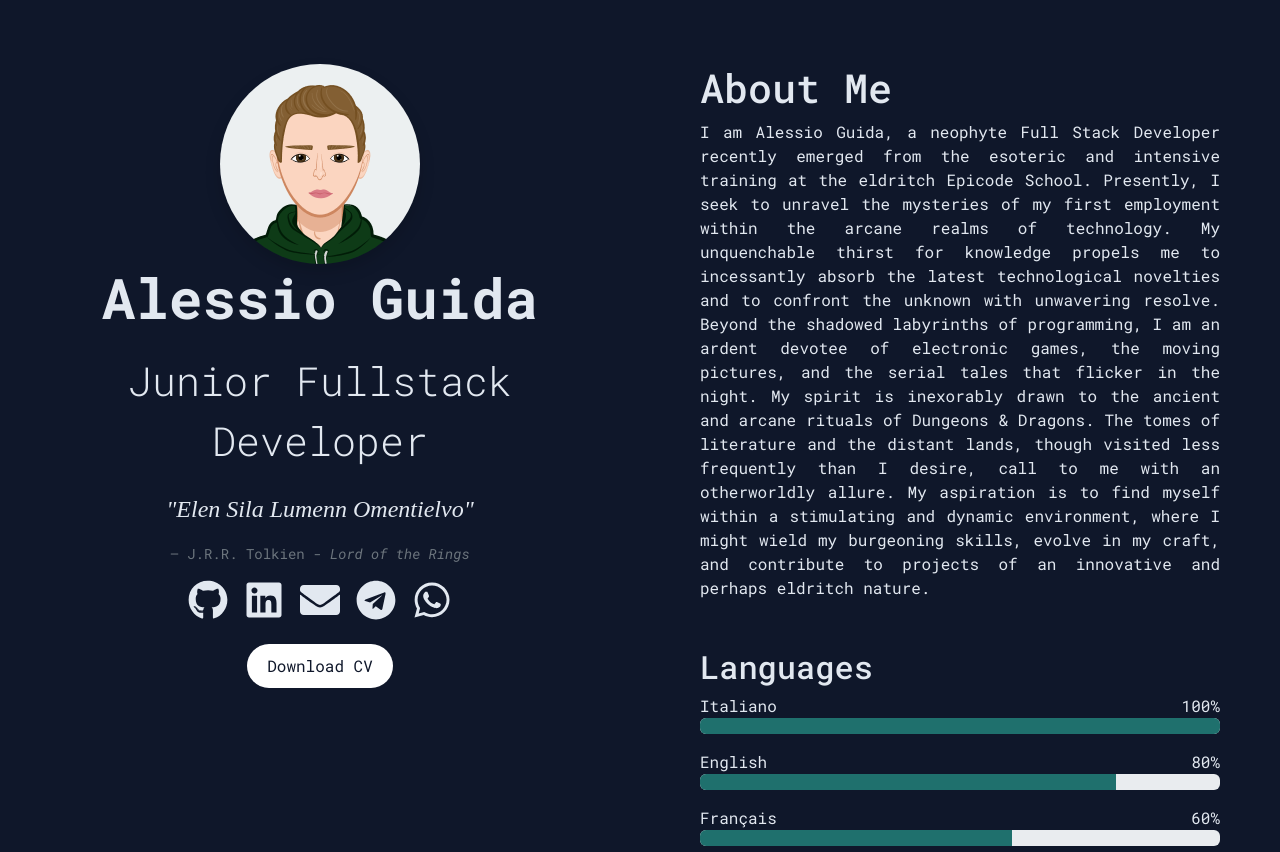
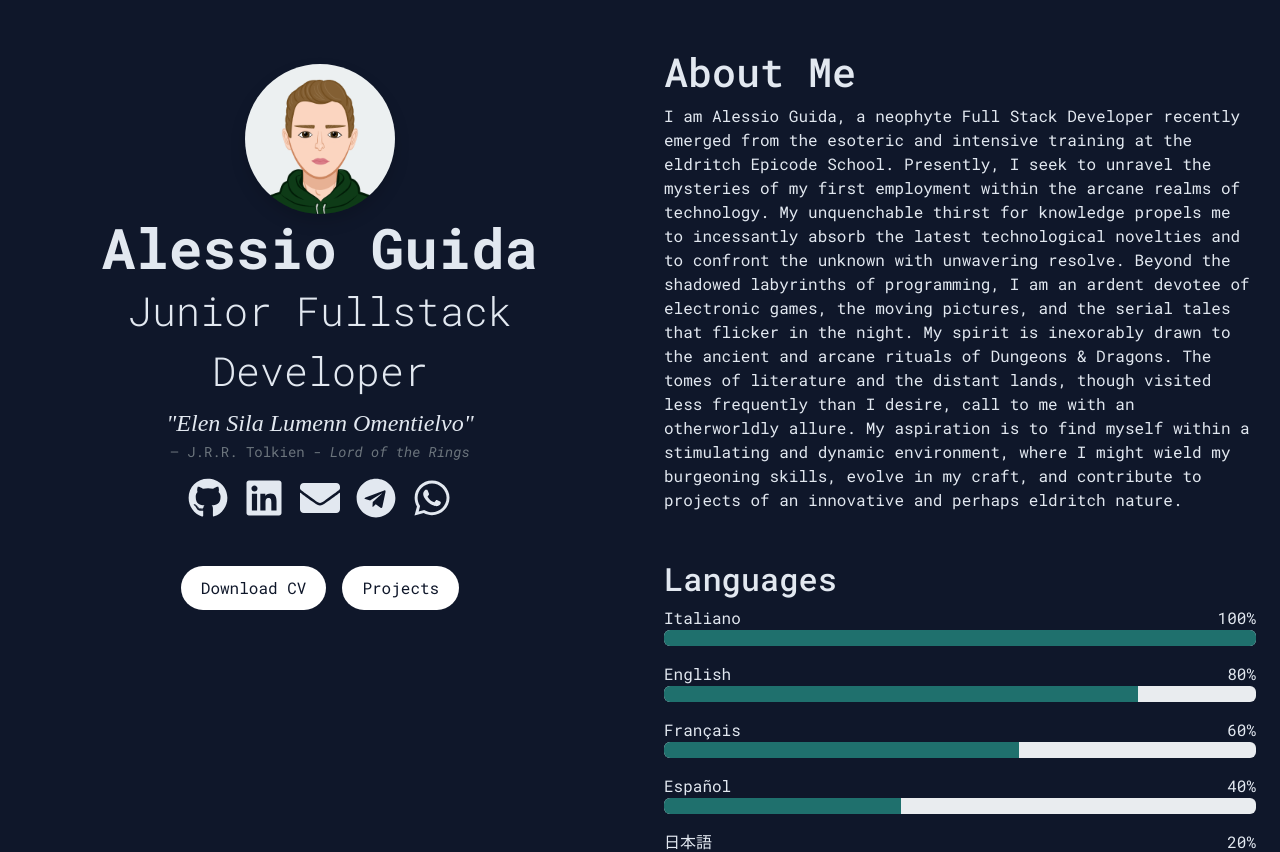
Before and after one commit to Aleguid97/mypage, a React (Create React App) app: page / in a window 1280 px wide. Shown: the top 852 px of the page. Built offline with nearby package versions, Linux system fonts and the light colour scheme; a web font is replaced by a local one.

Commit message:
avissimu finutu di committari

```diff
--- a/src/App.css
+++ b/src/App.css
@@ -12,6 +12,7 @@ a:hover {
 }
 
 body {
+  box-sizing: border-box;
   background: #0f172a;
   font-family: "Roboto Mono", monospace;
   color: #e2e8f0;
@@ -23,7 +24,7 @@ body {
 
 .wrapper {
   position: sticky;
-  top: 5%;
+  top: 4rem;
 }
 
 .technologies {
@@ -33,12 +34,11 @@ body {
 h1 {
   font-weight: 700;
   font-size: 3.5rem;
-  margin-bottom: 20px;
 }
 
 .lead {
   font-size: 40px;
-  margin-bottom: 20px;
+  /* margin-bottom: 20px; */
   /* margin-top: -30px; */
 }
 
@@ -201,11 +201,26 @@ ul {
   }
 }
 
+.description {
+  text-align: left;
+}
+
 .buttons-container {
   display: flex;
   flex-direction: column;
   align-items: center;
   justify-content: center;
+  width: 100%;
+}
+
+.btn-download {
+  background-color: #ffffff;
+  color: #0f172a;
+  padding: 10px 20px;
+  text-decoration: none;
+  display: inline-block;
+  border: none;
+  height: 50%;
 }
 
 .btn-download:hover {
@@ -213,10 +228,10 @@ ul {
   color: #faffff;
 }
 
-/* .btn-download:focus {
+.btn-download:focus {
   background-color: #1f706d;
   color: #faffff;
-} */
+}
 
 .btn-aboutme {
   background-color: #ffffff;
@@ -232,6 +247,11 @@ ul {
   color: #faffff;
 }
 
+.btn-aboutme:focus {
+  background-color: #1f706d;
+  color: #faffff;
+}
+
 ::-webkit-scrollbar {
   width: 10px;
   border-radius: 10px;
--- a/src/App.js
+++ b/src/App.js
@@ -23,11 +23,11 @@ function App() {
     <Router>
       <div className="App container-fluid">
         <div className="row">
-          <div className={`col-sm-12 col-md-6 px-1 py-3 mt-5${isTabletOrMobile ? "order-1" : ""}`}>
+          <div className={`col-sm-12 col-md-6 ${isTabletOrMobile ? "order-1" : ""}`}>
             <Cards />
           </div>
 
-          <div className={`col-sm-12 col-md-6 px-5 py-3${isTabletOrMobile ? "order-2" : ""}`}>
+          <div className={`col-sm-12 col-md-6 ${isTabletOrMobile ? "order-2" : ""}`}>
             {isTabletOrMobile && (
               <div className="buttons-container text-center">
                 <button className="btn-aboutme rounded-pill btn" onClick={toggleAboutMe}>
--- a/src/Components/Aboutme.jsx
+++ b/src/Components/Aboutme.jsx
@@ -1,5 +1,6 @@
 import React from "react";
 import "aos/dist/aos.css";
+import { Carousel } from "react-bootstrap";
 
 const AboutMeAndLanguages = () => {
   const languages = [
@@ -26,8 +27,8 @@ const AboutMeAndLanguages = () => {
 
   return (
     <div className="container-fluid main mt-5 mb-5">
-      <div className="my-3 aboutme" data-aos="fade-right">
-        <h5 className="fs-1 mt-4">About Me</h5>
+      <div className="aboutme" data-aos="fade-right">
+        <h5 className="fs-1">About Me</h5>
         <p className="description">
           I am Alessio Guida, a neophyte Full Stack Developer recently emerged from the esoteric and intensive training
           at the eldritch Epicode School. Presently, I seek to unravel the mysteries of my first employment within the
--- a/src/Components/Cards.jsx
+++ b/src/Components/Cards.jsx
@@ -11,29 +11,29 @@ function Cards() {
   }, []); // Aggiunta la dipendenza vuota per eseguire l'init solo una volta
 
   return (
-    <div className="wrapper" data-aos="fade-down">
+    <div className="wrapper">
       <div className="container text-center">
         <img
           src="AvatarMaker.png"
           alt="Alessio Guida"
           className="rounded-circle profile-img shadow"
-          width={200}
-          height={200}
+          width={150}
+          height={150}
         />
-        <h1>Alessio Guida</h1>
-        <p className="lead">Junior Fullstack Developer</p>
-        <figure>
+        <h1 className="m-0">Alessio Guida</h1>
+        <p className="lead mb-1 ">Junior Fullstack Developer</p>
+        <figure classname="m-0">
           <blockquote className="blockquote">
             <p style={{ fontFamily: "Vivaldi", fontStyle: "italic", fontSize: "24px" }}>
               "Elen Sila Lumenn Omentielvo"
             </p>
           </blockquote>
-          <figcaption className="blockquote-footer my-3">
+          <figcaption className="blockquote-footer">
             J.R.R. Tolkien - <cite title="Source Title">Lord of the Rings</cite>
           </figcaption>
         </figure>
 
-        <span className="container social">
+        <span className="container-fluid social">
           <a href="https://github.com/aleguid97" target="_blank" rel="noopener noreferrer">
             <FaGithub size={40} />
           </a>
@@ -50,10 +50,11 @@ function Cards() {
             <FaWhatsapp size={40} className="ms-3" />
           </a>
         </span>
-        <div className="text-center m-3">
+        <div className="text-center mt-5">
           <a href="\Docs\Curriculum.pdf" download="Alessio_Guida_CV.pdf">
-            <button className="btn-download rounded-pill btn mt-2">Download CV</button>
+            <button className="btn-download rounded-pill btn">Download CV</button>
           </a>
+          <button className="btn-aboutme rounded-pill btn ms-3">Projects</button>
         </div>
       </div>
     </div>
--- a/src/Components/Lavori.jsx
+++ /dev/null
@@ -1,5 +0,0 @@
-import react from "react";
-import { BrowserRouter as Router, Route, Routes, Link } from "react-router-dom";
-import "bootstrap/dist/css/bootstrap.min.css";
-
-function Lavori() {}
```
Also changed, not shown: src/Lavori.jsx (added, +30 -0 lines), public/Fruitfy-Market.png (added).
